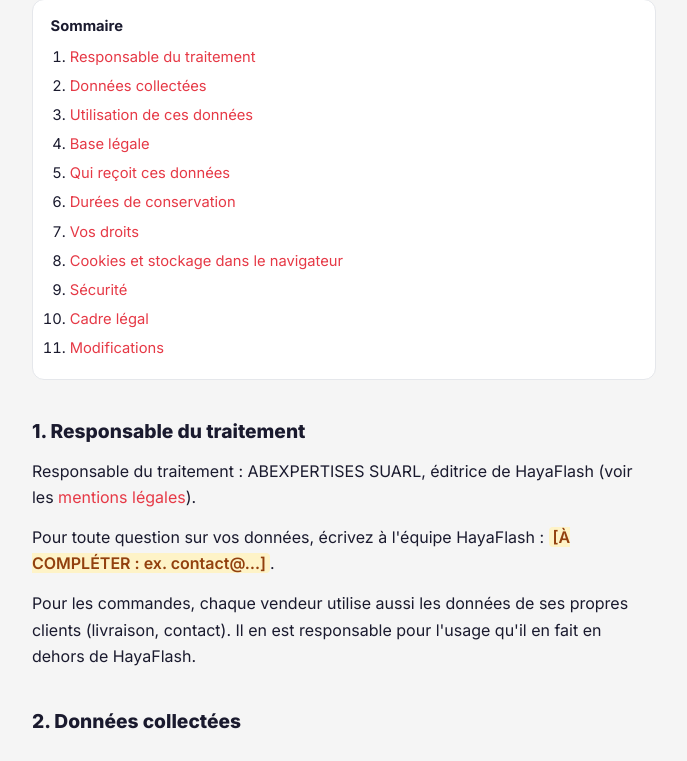
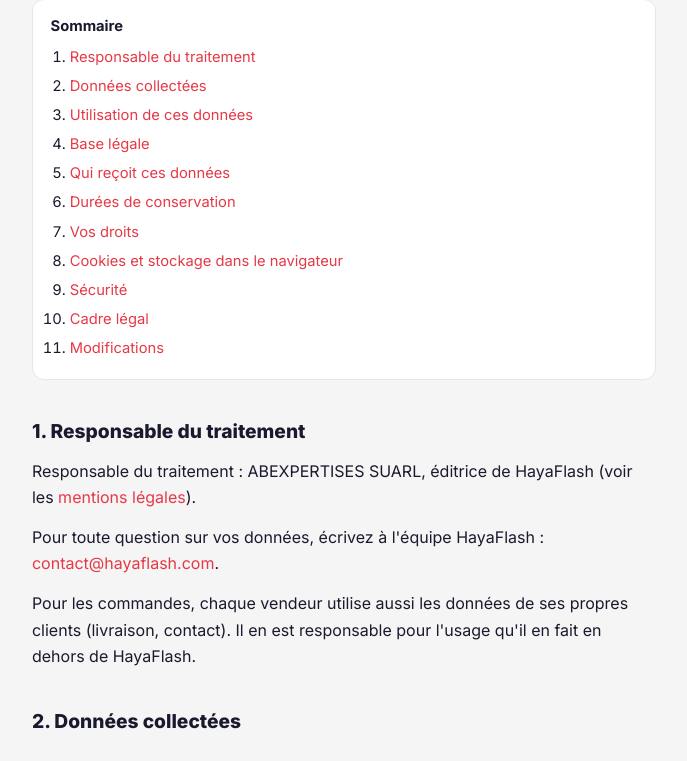
Before and after one commit to SamK107/hayaflash, a Django app: template templates/core/legal/privacy.html in a window 1280 px wide. Shown: the part 253-1014 px from the top of the page, without its empty margins (296-983 px from the left). Run offline with Django 5.2, Linux system fonts and the light colour scheme; the template is opened without the code that fills it, so the values that code supplies are empty; parts of the project's set-up code (start-up, migrations or seed data) failed here and were passed over; some libraries are stand-ins or nearby versions.

Commit message:
docs(legal): contact, conservation après fermeture, droit applicable
- contact@hayaflash.com (lien mailto) aux 5 emplacements
- bases légales : marqueur visible remplacé par un commentaire template
  (validation juriste, invisible pour les visiteurs)
- conservation du compte après fermeture : principe de nécessité (loi
  n°2013-015) + exceptions légales (pièces comptables 10 ans, OHADA ;
  prescription commerciale 5 ans, OHADA)
- droit applicable : droit malien, textes UEMOA et OHADA ; juridictions
  compétentes de Bamako (commentaire template : validation juriste)

Co-Authored-By: Claude Opus 5.5 <noreply@anthropic.com>
Claude-Session: https://claude.ai/code/session_01C3TqHFxapVhiLJR7FctyA3

```diff
--- a/templates/core/legal/notice.html
+++ b/templates/core/legal/notice.html
@@ -36,7 +36,7 @@
 <p>L'équipe HayaFlash</p>
 
 <h2 id="contact">3. Contact</h2>
-<p>L'équipe HayaFlash : <span class="hf-legal-todo">[À COMPLÉTER : ex. contact@…]</span></p>
+<p>L'équipe HayaFlash : <a href="mailto:contact@hayaflash.com">contact@hayaflash.com</a></p>
 
 <h2 id="hebergement">4. Hébergement</h2>
 <p>Le site est hébergé par un prestataire d'hébergement technique.</p>
--- a/templates/core/legal/privacy.html
+++ b/templates/core/legal/privacy.html
@@ -29,7 +29,7 @@
 
 <h2 id="responsable">1. Responsable du traitement</h2>
 <p>Responsable du traitement : ABEXPERTISES SUARL, éditrice de HayaFlash (voir les <a href="{% url 'legal_notice' %}">mentions légales</a>).</p>
-<p>Pour toute question sur vos données, écrivez à l'équipe HayaFlash : <span class="hf-legal-todo">[À COMPLÉTER : ex. contact@…]</span>.</p>
+<p>Pour toute question sur vos données, écrivez à l'équipe HayaFlash : <a href="mailto:contact@hayaflash.com">contact@hayaflash.com</a>.</p>
 <p>Pour les commandes, chaque vendeur utilise aussi les données de ses propres clients (livraison, contact). Il en est responsable pour l'usage qu'il en fait en dehors de HayaFlash.</p>
 
 <h2 id="donnees">2. Données collectées</h2>
@@ -73,7 +73,8 @@
 </ul>
 
 <h2 id="base-legale">4. Base légale</h2>
-<p>L'équipe HayaFlash traite vos données parce qu'elles sont nécessaires au service que vous demandez (compte, commande, livraison, abonnement), sur la base de votre consentement lorsque vous le donnez (position GPS, note vocale, inscription aux rappels), pour son intérêt légitime à sécuriser le service, et pour respecter ses obligations légales, par exemple sur les paiements. <span class="hf-legal-todo">[À COMPLÉTER : bases légales à valider par un juriste]</span></p>
+<p>L'équipe HayaFlash traite vos données parce qu'elles sont nécessaires au service que vous demandez (compte, commande, livraison, abonnement), sur la base de votre consentement lorsque vous le donnez (position GPS, note vocale, inscription aux rappels), pour son intérêt légitime à sécuriser le service, et pour respecter ses obligations légales, par exemple sur les paiements.</p>
+{# Bases légales à faire valider par un juriste avant mise en production #}
 
 <h2 id="destinataires">5. Qui reçoit ces données</h2>
 <ul>
@@ -88,7 +89,7 @@
 
 <h2 id="conservation">6. Durées de conservation</h2>
 <ul>
-  <li>Compte vendeur et contenus publiés : <span class="hf-legal-todo">[À COMPLÉTER : durée de conservation après fermeture du compte]</span>.</li>
+  <li>Compte vendeur et contenus publiés : conservés tant que le compte est ouvert, puis supprimés ou anonymisés après sa fermeture, la loi n°2013-015 interdisant de garder les données au-delà de ce qui est nécessaire. Seuls sont conservés, pendant la durée exigée par les textes : les pièces comptables des paiements d'abonnement (dix ans, droit comptable OHADA) et les éléments utiles en cas de litige commercial (cinq ans, délai de prescription du droit commercial OHADA).</li>
   <li>Commandes, livraisons et notes vocales : <span class="hf-legal-todo">[À COMPLÉTER : durée de conservation]</span>.</li>
   <li>Paiements d'abonnement : <span class="hf-legal-todo">[À COMPLÉTER : durée de conservation (obligations comptables)]</span>.</li>
   <li>Journal de sécurité et preuves d'acceptation : <span class="hf-legal-todo">[À COMPLÉTER : durée de conservation]</span>.</li>
@@ -97,7 +98,7 @@
 
 <h2 id="droits">7. Vos droits</h2>
 <p>Vous pouvez demander à accéder à vos données, les faire corriger, les faire supprimer ou vous opposer à leur traitement. Un vendeur peut aussi modifier directement ses informations de boutique depuis son espace.</p>
-<p>Pour exercer vos droits, écrivez à l'équipe HayaFlash : <span class="hf-legal-todo">[À COMPLÉTER : ex. contact@…]</span>. Si vous êtes acheteur, vous pouvez aussi vous adresser au vendeur chez qui vous avez commandé.</p>
+<p>Pour exercer vos droits, écrivez à l'équipe HayaFlash : <a href="mailto:contact@hayaflash.com">contact@hayaflash.com</a>. Si vous êtes acheteur, vous pouvez aussi vous adresser au vendeur chez qui vous avez commandé.</p>
 <p>Vous pouvez également saisir l'Autorité de Protection des Données à caractère Personnel (APDP) du Mali.</p>
 
 <h2 id="cookies">8. Cookies et stockage dans le navigateur</h2>
```
Also changed, not shown: templates/core/legal/terms.html (+4 -3 lines).
